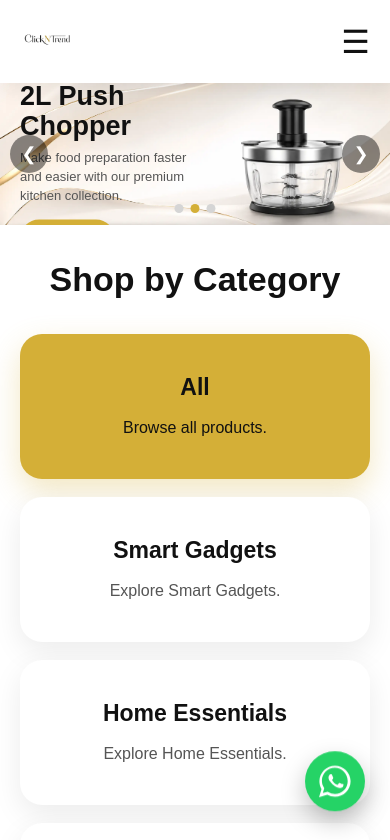
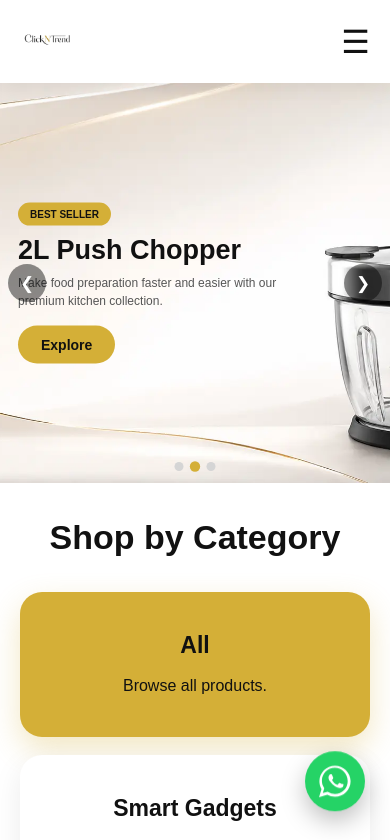
Before and after one commit to muhammadayanjavaid17-sys/Click-N-Trend, a React (Vite) app: page / in a window 390 px wide. Shown: the top 840 px of the page. Built offline with nearby package versions, Linux system fonts and the light colour scheme.

Commit message:
Fix hero banner product buttons

```diff
--- a/src/App.jsx
+++ b/src/App.jsx
@@ -19,9 +19,11 @@ import "./App.css";
 // HOME PAGE
 // =========================
 
-function Home({ category, setCategory }) {
+function Home({ search, category, setCategory }) {
   return (
     <main>
+
+      {/* Hero / Banners */}
       <Hero />
 
       {/* Categories */}
@@ -30,11 +32,12 @@ function Home({ category, setCategory }) {
         setCategory={setCategory}
       />
 
-      {/* Products */}
+      {/* Featured Products */}
       <FeaturedProducts
-        search=""
+        search={search}
         category={category}
       />
+
     </main>
   );
 }
@@ -47,7 +50,9 @@ function Home({ category, setCategory }) {
 function Shop({ search, category }) {
   return (
     <main>
+
       <section className="page-section">
+
         <h1>Shop</h1>
 
         <p>
@@ -58,7 +63,9 @@ function Shop({ search, category }) {
           search={search}
           category={category}
         />
+
       </section>
+
     </main>
   );
 }
@@ -71,7 +78,9 @@ function Shop({ search, category }) {
 function CategoriesPage({ category, setCategory }) {
   return (
     <main>
+
       <section className="page-section">
+
         <h1>Shop by Category</h1>
 
         <p>
@@ -82,7 +91,9 @@ function CategoriesPage({ category, setCategory }) {
           category={category}
           setCategory={setCategory}
         />
+
       </section>
+
     </main>
   );
 }
@@ -93,10 +104,14 @@ function CategoriesPage({ category, setCategory }) {
 // =========================
 
 function App() {
+
   const [search, setSearch] = useState("");
+
   const [category, setCategory] = useState("All");
 
+
   return (
+
     <div className="app">
 
       {/* =========================
@@ -115,11 +130,15 @@ function App() {
 
       <Routes>
 
-        {/* HOME */}
+        {/* =========================
+            HOME
+        ========================= */}
+
         <Route
           path="/"
           element={
             <Home
+              search={search}
               category={category}
               setCategory={setCategory}
             />
@@ -127,7 +146,10 @@ function App() {
         />
 
 
-        {/* SHOP */}
+        {/* =========================
+            SHOP
+        ========================= */}
+
         <Route
           path="/shop"
           element={
@@ -139,7 +161,10 @@ function App() {
         />
 
 
-        {/* CATEGORIES */}
+        {/* =========================
+            CATEGORIES
+        ========================= */}
+
         <Route
           path="/categories"
           element={
@@ -151,28 +176,40 @@ function App() {
         />
 
 
-        {/* ABOUT */}
+        {/* =========================
+            ABOUT
+        ========================= */}
+
         <Route
           path="/about"
           element={<About />}
         />
 
 
-        {/* CONTACT */}
+        {/* =========================
+            CONTACT
+        ========================= */}
+
         <Route
           path="/contact"
           element={<Contact />}
         />
 
 
-        {/* CART */}
+        {/* =========================
+            CART
+        ========================= */}
+
         <Route
           path="/cart"
           element={<Cart />}
         />
 
 
-        {/* PRODUCT DETAILS */}
+        {/* =========================
+            PRODUCT DETAILS
+        ========================= */}
+
         <Route
           path="/product/:id"
           element={<ProductDetails />}
@@ -195,6 +232,7 @@ function App() {
       <FloatingWhatsApp />
 
     </div>
+
   );
 }
 
--- a/src/components/Hero.css
+++ b/src/components/Hero.css
@@ -1,82 +1,181 @@
+/* =========================
+   HERO
+========================= */
+
 .hero {
   position: relative;
   width: 100%;
   overflow: hidden;
+  background: #f8f8f8;
 }
+
+
+/* =========================
+   SLIDE
+========================= */
+
+.hero-slide {
+  position: relative;
+  width: 100%;
+  animation: slideFade 0.5s ease;
+}
+
+
+/* =========================
+   BANNER IMAGE
+========================= */
 
 .hero-banner {
   width: 100%;
   height: auto;
+  min-height: 480px;
   display: block;
+
+  object-fit: cover;
+  object-position: center;
 }
+
+
+/* =========================
+   TEXT OVERLAY
+========================= */
 
 .hero-overlay {
   position: absolute;
+
   top: 50%;
   left: 8%;
+
   transform: translateY(-50%);
-  max-width: 520px;
+
+  width: 42%;
+  max-width: 560px;
+
   color: #111;
-  animation: fadeIn 0.6s ease;
+
+  z-index: 2;
 }
+
+
+/* Badge */
 
 .hero-badge {
   display: inline-block;
+
   background: #d4af37;
   color: #111;
-  padding: 8px 18px;
+
+  padding: 9px 20px;
+
   border-radius: 30px;
+
   font-size: 14px;
   font-weight: 700;
+
   margin-bottom: 18px;
 }
 
+
+/* Heading */
+
 .hero-overlay h1 {
-  font-size: 56px;
-  line-height: 1.1;
+  margin: 0 0 18px;
+
+  font-size: clamp(38px, 4.2vw, 62px);
+
+  line-height: 1.05;
+
   font-weight: 800;
-  margin-bottom: 18px;
+
+  color: #111;
 }
 
+
+/* Description */
+
 .hero-overlay p {
+  margin: 0 0 28px;
+
+  max-width: 560px;
+
   font-size: 19px;
-  line-height: 1.7;
+
+  line-height: 1.65;
+
   color: #555;
-  margin-bottom: 28px;
 }
 
+
+/* =========================
+   BUTTON
+========================= */
+
 .hero-btn {
+  border: none;
+
   background: #d4af37;
   color: #111;
-  border: none;
+
   padding: 15px 36px;
+
   border-radius: 40px;
+
   font-size: 17px;
   font-weight: 700;
+
   cursor: pointer;
-  transition: 0.3s;
+
+  transition: all 0.25s ease;
 }
 
 .hero-btn:hover {
   background: #b89220;
   color: #fff;
+
   transform: translateY(-3px);
 }
+
+
+/* =========================
+   PREVIOUS / NEXT
+========================= */
 
 .prev,
 .next {
   position: absolute;
+
   top: 50%;
+
   transform: translateY(-50%);
+
+  width: 52px;
+  height: 52px;
+
+  border: none;
+  border-radius: 50%;
+
   background: rgba(0, 0, 0, 0.45);
+
   color: #fff;
-  border: none;
-  width: 48px;
-  height: 48px;
-  border-radius: 50%;
+
+  font-size: 22px;
+
   cursor: pointer;
-  font-size: 20px;
-  z-index: 10;
+
+  display: flex;
+  align-items: center;
+  justify-content: center;
+
+  z-index: 5;
+
+  transition: all 0.25s ease;
+}
+
+.prev:hover,
+.next:hover {
+  background: rgba(0, 0, 0, 0.7);
+
+  transform: translateY(-50%) scale(1.05);
 }
 
 .prev {
@@ -87,88 +186,154 @@
   right: 25px;
 }
 
+
+/* =========================
+   DOTS
+========================= */
+
 .dots {
   position: absolute;
+
+  left: 50%;
   bottom: 20px;
-  left: 50%;
+
   transform: translateX(-50%);
+
   display: flex;
+  align-items: center;
+
   gap: 10px;
+
+  z-index: 5;
 }
 
 .dot {
   width: 12px;
   height: 12px;
+
+  padding: 0;
+
+  border: none;
   border-radius: 50%;
+
   background: #d5d5d5;
+
   cursor: pointer;
+
+  transition: all 0.25s ease;
 }
 
 .dot.active {
   background: #d4af37;
+
+  transform: scale(1.15);
 }
 
-@keyframes fadeIn {
+
+/* =========================
+   ANIMATION
+========================= */
+
+@keyframes slideFade {
   from {
-    opacity: 0;
-    transform: translateY(-40%) translateX(-20px);
+    opacity: 0.4;
+    transform: scale(1.01);
   }
 
   to {
     opacity: 1;
-    transform: translateY(-50%) translateX(0);
+    transform: scale(1);
   }
 }
 
+
 /* =========================
-   MOBILE RESPONSIVE
+   TABLET
+========================= */
+
+@media (max-width: 900px) {
+
+  .hero-banner {
+    min-height: 400px;
+  }
+
+  .hero-overlay {
+    left: 7%;
+    width: 45%;
+  }
+
+  .hero-overlay h1 {
+    font-size: 42px;
+  }
+
+  .hero-overlay p {
+    font-size: 16px;
+  }
+
+}
+
+
+/* =========================
+   MOBILE
 ========================= */
 
 @media (max-width: 768px) {
 
   .hero {
     width: 100%;
-    max-width: 100%;
-    overflow: hidden;
+  }
+
+  .hero-slide {
+    min-height: 420px;
   }
 
   .hero-banner {
     width: 100%;
-    height: auto;
-    min-height: 0;
-    display: block;
-    object-fit: contain;
+    height: 420px;
+
+    object-fit: cover;
     object-position: center;
   }
 
   .hero-overlay {
+    top: 50%;
+
     left: 20px;
     right: 20px;
-    top: 50%;
+
+    width: auto;
+    max-width: 330px;
+
     transform: translateY(-50%);
-    max-width: 48%;
   }
 
   .hero-badge {
+    padding: 6px 12px;
+
     font-size: 10px;
-    padding: 6px 12px;
-    margin-bottom: 8px;
+
+    margin-bottom: 10px;
   }
 
   .hero-overlay h1 {
-    font-size: 27px;
-    line-height: 1.1;
-    margin-bottom: 8px;
+    font-size: 30px;
+
+    line-height: 1.08;
+
+    margin-bottom: 10px;
   }
 
   .hero-overlay p {
     font-size: 13px;
+
     line-height: 1.45;
-    margin-bottom: 14px;
+
+    margin-bottom: 16px;
   }
 
   .hero-btn {
-    padding: 11px 22px;
+    padding: 11px 23px;
+
     font-size: 14px;
   }
 
@@ -176,19 +341,21 @@
   .next {
     width: 38px;
     height: 38px;
-    font-size: 18px;
+
+    font-size: 17px;
   }
 
   .prev {
-    left: 10px;
+    left: 8px;
   }
 
   .next {
-    right: 10px;
+    right: 8px;
   }
 
   .dots {
     bottom: 12px;
+
     gap: 7px;
   }
 
@@ -196,4 +363,37 @@
     width: 9px;
     height: 9px;
   }
+
 }
+
+
+/* =========================
+   SMALL MOBILE
+========================= */
+
+@media (max-width: 480px) {
+
+  .hero-slide {
+    min-height: 380px;
+  }
+
+  .hero-banner {
+    height: 380px;
+  }
+
+  .hero-overlay {
+    left: 18px;
+    right: 18px;
+
+    max-width: 280px;
+  }
+
+  .hero-overlay h1 {
+    font-size: 27px;
+  }
+
+  .hero-overlay p {
+    font-size: 12px;
+  }
+
+}
--- a/src/components/Hero.jsx
+++ b/src/components/Hero.jsx
@@ -1,4 +1,5 @@
 import { useEffect, useState } from "react";
+import { useNavigate } from "react-router-dom";
 import "./Hero.css";
 
 import banner1 from "../assets/images/banner1.webp";
@@ -13,6 +14,7 @@ const slides = [
     subtitle:
       "Modern lighting that transforms your room with elegance and premium ambience.",
     button: "Shop Now",
+    productId: 32,
   },
   {
     image: banner2,
@@ -21,6 +23,7 @@ const slides = [
     subtitle:
       "Make food preparation faster and easier with our premium kitchen collection.",
     button: "Explore",
+    productId: 33,
   },
   {
     image: banner3,
@@ -29,11 +32,13 @@ const slides = [
     subtitle:
       "Powerful cleaning solution for home, office and car with portable convenience.",
     button: "Buy Now",
+    productId: 1,
   },
 ];
 
 function Hero() {
   const [current, setCurrent] = useState(0);
+  const navigate = useNavigate();
 
   useEffect(() => {
     const timer = setInterval(() => {
@@ -51,12 +56,16 @@ function Hero() {
     setCurrent((prev) => (prev - 1 + slides.length) % slides.length);
   };
 
+  const handleShopNow = () => {
+    navigate(`/product/${slides[current].productId}`);
+  };
+
   return (
     <section className="hero">
 
       <img
         src={slides[current].image}
-        alt=""
+        alt={slides[current].title}
         className="hero-banner"
       />
 
@@ -70,28 +79,49 @@ function Hero() {
 
         <p>{slides[current].subtitle}</p>
 
-        <button className="hero-btn">
+        <button
+          className="hero-btn"
+          onClick={handleShopNow}
+        >
           {slides[current].button}
         </button>
 
       </div>
 
-      <button className="prev" onClick={prevSlide}>
+      {/* Previous */}
+      <button
+        className="prev"
+        onClick={prevSlide}
+        aria-label="Previous slide"
+      >
         ❮
       </button>
 
-      <button className="next" onClick={nextSlide}>
+      {/* Next */}
+      <button
+        className="next"
+        onClick={nextSlide}
+        aria-label="Next slide"
+      >
         ❯
       </button>
 
+      {/* Dots */}
       <div className="dots">
+
         {slides.map((_, index) => (
-          <span
+          <button
             key={index}
-            className={current === index ? "dot active" : "dot"}
+            className={
+              current === index
+                ? "dot active"
+                : "dot"
+            }
             onClick={() => setCurrent(index)}
-          ></span>
+            aria-label={`Go to slide ${index + 1}`}
+          />
         ))}
+
       </div>
 
     </section>
```
